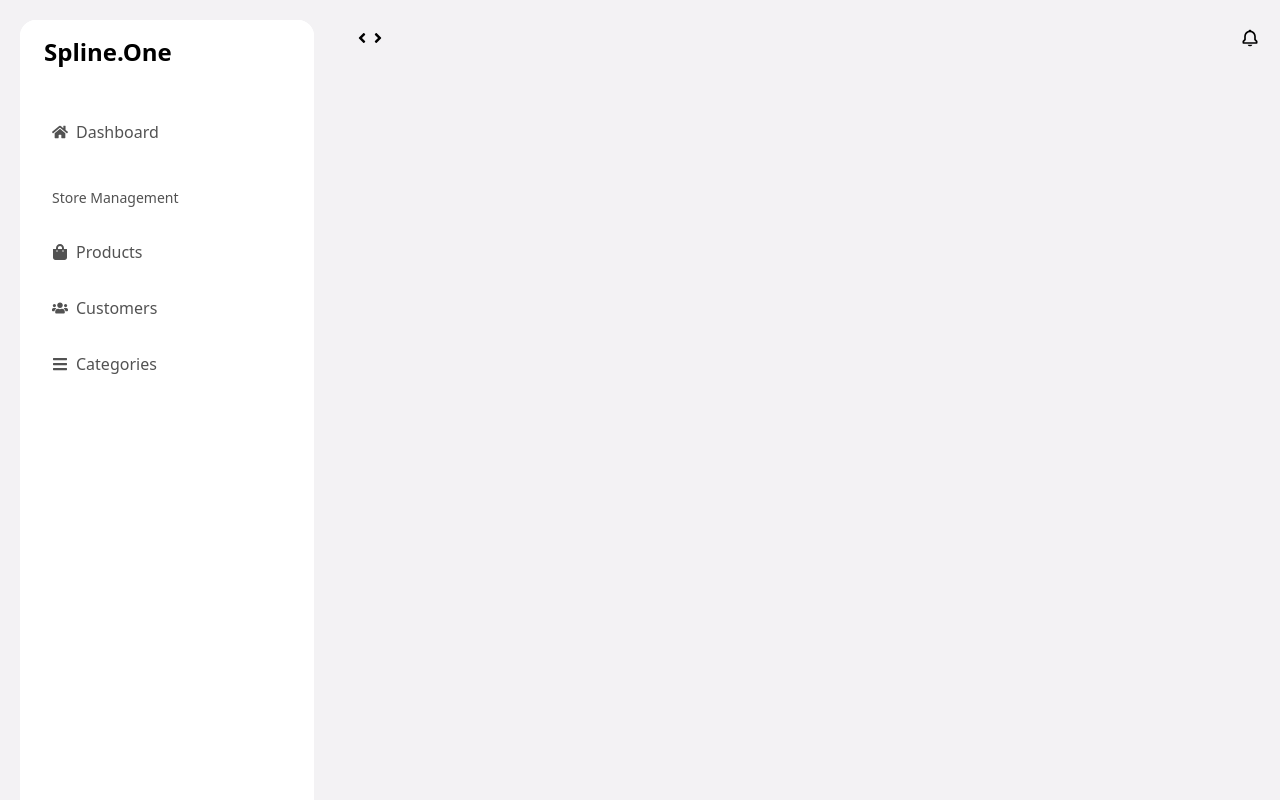
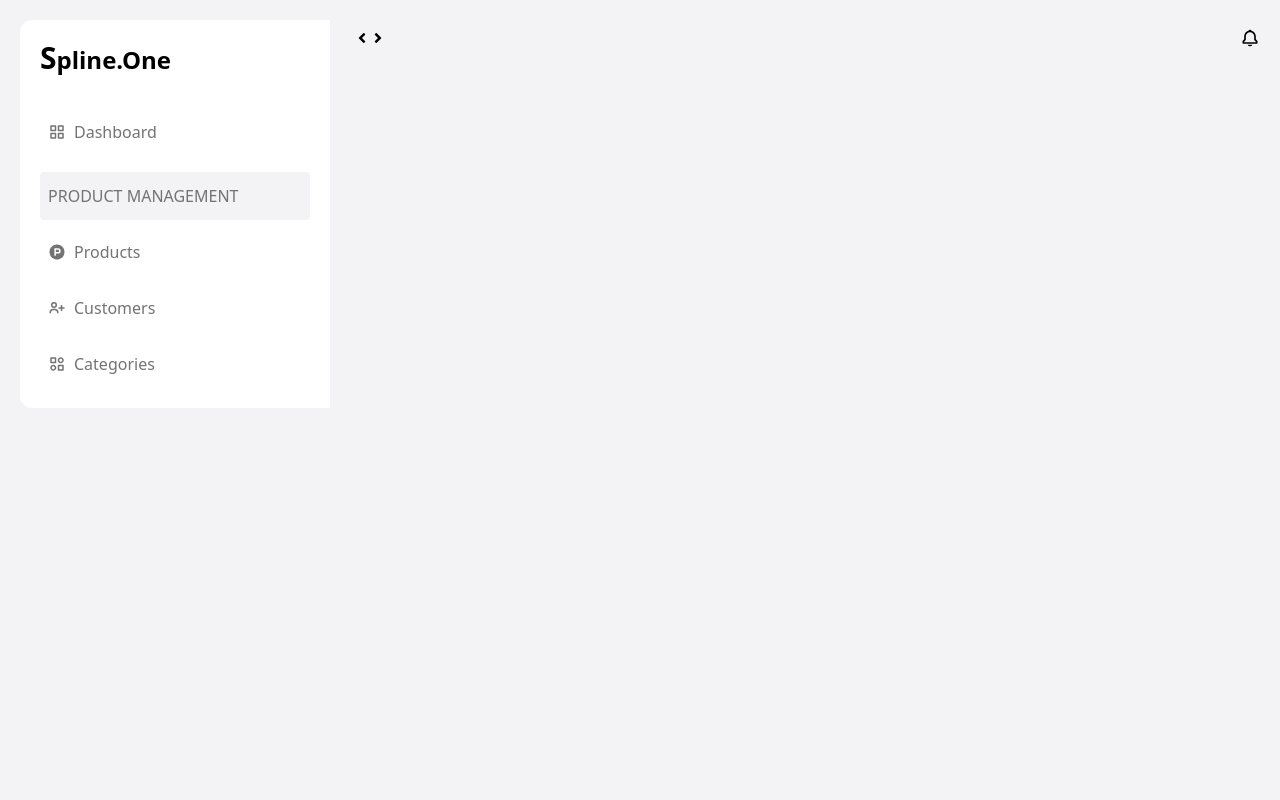
Before and after one commit to Hart102/e-commerce-client, a React (Vite) app: page /dashboard in a window 1280 px wide. Built offline with nearby package versions, Linux system fonts and the light colour scheme; what @nextui-org/react would draw is missing.

Commit message:
worked on cart page

```diff
--- a/src/App.css
+++ b/src/App.css
@@ -7,3 +7,15 @@ body{
     overflow-x: hidden;
     /* background-color: rgba(0, 0, 0, 0.5) */
 }
+
+::-webkit-scrollbar {
+  width: 3px;
+}
+
+::-webkit-scrollbar-track {
+  background: #f1f1f1;
+}
+
+::-webkit-scrollbar-thumb {
+  background: #888;
+}
--- /dev/null
+++ b/src/components/Footer/index.tsx
@@ -0,0 +1,32 @@
+import { Link } from "react-router-dom";
+import { FaGoogle, FaTwitter, FaFacebook } from "react-icons/fa";
+
+export default function Footer() {
+  return (
+    <div className="bg-[#F7F7F7] text-sm">
+      <div className="container mx-auto flex flex-col items-center gap-8 py-8">
+        <Link to="/" className="text-2xl font-bold first-letter:text-3xl">
+          Spline.One
+        </Link>
+
+        <div className="flex gap-4">
+          <Link to="">Fashion</Link>
+          <Link to="">Jewerrey</Link>
+          <Link to="">Electronics</Link>
+        </div>
+
+        <div className="flex gap-4">
+          <Link to="">
+            <FaGoogle />
+          </Link>
+          <Link to="">
+            <FaTwitter />
+          </Link>
+          <Link to="">
+            <FaFacebook />
+          </Link>
+        </div>
+      </div>
+    </div>
+  );
+}
--- a/src/components/Navigation/Navbar.tsx
+++ b/src/components/Navigation/Navbar.tsx
@@ -5,65 +5,114 @@ import {
   DropdownMenu,
   DropdownItem,
 } from "@nextui-org/react";
-import { FaBars, FaUserAlt, FaShoppingBag, FaSearch } from "react-icons/fa";
+import { useState } from "react";
+import {
+  FaBars,
+  FaTimes,
+  FaShoppingBag,
+  FaSearch,
+  FaTools,
+} from "react-icons/fa";
+import { BiGridAlt, BiLogOut } from "react-icons/bi";
 import { Link } from "react-router-dom";
 
+const navBarLink = [
+  { title: "Fashion", href: "" },
+  { title: "Jewerrey", href: "" },
+  { title: "Electronics", href: "" },
+];
+
 export default function Header() {
+  const [isTrue, setIsTrue] = useState<boolean>(false);
+  const toggleMenu = () => (!isTrue ? setIsTrue(true) : setIsTrue(false));
+
   return (
-    <nav className="w-screen text-sm">
-      <div className="container mx-auto flex flex-col md:flex-row items-center justify-between gap-2 md:gap-4 py-4 md:py-8 px-4 md:px-14">
-        <div className="w-full md:w-auto flex gap-4 items-center">
-          <FaBars />
-          <h2 className="text-2xl font-bold">Spline.One</h2>
+    <nav className="bg-[#F7F7F7] w-full fixed top-0 left-0 z-20 text-sm">
+      <div className="container bg-[#F7F7F7] relative mx-auto flex flex-col md:flex-row items-center justify-between gap-2 md:gap-4 py-3 px-4 md:px-14 z-40">
+        <div className="w-full md:w-auto flex gap-4 items-baseline justify-between">
+          <Link to="/" className="text-2xl font-bold first-letter:text-3xl">
+            Spline.One
+          </Link>
+          {!isTrue && (
+            <FaBars onClick={toggleMenu} className="block md:hidden" />
+          )}
+
+          {isTrue && (
+            <FaTimes onClick={toggleMenu} className="block md:hidden" />
+          )}
         </div>
 
-        <div className="w-full md:w-1/2 border rounded-md px-2 flex items-center gap-2">
+        <div
+          className={`absolute md:relative top-[60px] md:top-0 w-full md:w-7/12 p-5
+          md:p-0 flex flex-col-reverse md:flex-row justify-between gap-4 delay-150
+          duration-300 z-10 bg-[#F7F7F7] md:bg-transparent shadow md:shadow-none ${
+            !isTrue
+              ? "-translate-x-[30rem] md:-translate-x-0"
+              : "-translate-x-0"
+          }`}
+        >
+          <div className="w-full flex flex-col md:flex-row items-start md:items-center gap-4 [&_a]:p-2 md:[&_a]:p-2">
+            {navBarLink.map((link) => (
+              <Link
+                to={link.href}
+                className="w-11/12 md:w-auto hover:bg-black hover:text-white md:hover:bg-transparent md:hover:text-neutral-400"
+              >
+                {link.title}
+              </Link>
+            ))}
+          </div>
+
+          <div className="w-full md:w-auto flex items-center gap-8 pb-5 border-b md:border-0">
+            <div className="w-full border rounded px-2 md:hidden flex items-center gap-4">
               <FaSearch className="text-app-gray-100" />
               <Input
                 size="sm"
                 type="search"
-            placeholder="Type to search..."
+                placeholder="Search for products..."
                 classNames={{
-              base: "h-10 border-0 outline-0",
+                  base: "h-10 border-0 border-l",
                   mainWrapper: "h-full",
-              input: "text-small",
-              inputWrapper: "h-full font-normal hover:border-0",
+                  input: "text-small outline-0",
+                  inputWrapper: "h-full",
                 }}
-            style={{ outline: "0" }}
               />
             </div>
-
-        <div className="hidden md:flex items-center gap-4">
-          <Link to={""} className="flex items-center gap-2">
-            <FaShoppingBag className="text-app-gray-100" />
-            Cart
+          </div>
+          <div className="flex items-center justify-between p-2 gap-8">
+            <FaSearch className="hidden md:block" />
+            <Link to="/shop/cart" className="flex items-center gap-2">
+              <FaShoppingBag size={17} />
             </Link>
 
             <Dropdown>
               <DropdownTrigger>
                 <div className="flex items-center gap-2 cursor-pointer">
-                <FaUserAlt className="text-app-gray-100" />
-                Account
+                  <BiGridAlt size={17} />
                 </div>
               </DropdownTrigger>
               <DropdownMenu
                 variant="light"
-              className="flex flex-col p-5 rounded text-sm"
+                className="flex flex-col rounded text-sm bg-white shadow text-neutral-500 mt-1 px-0"
               >
-              <DropdownItem key="settings" className="my-1">
-                <Link to={""}>My Settings</Link>
+                <DropdownItem
+                  startContent={<FaTools />}
+                  key="settings"
+                  className="p-3 cursor-pointer hover:bg-[#F7F7F7]"
+                >
+                  <Link to={""}>My Account</Link>
                 </DropdownItem>
-              <DropdownItem key="analytics" className="my-1">
-                <Link to={""}>Analytics</Link>
-              </DropdownItem>
-
-              <DropdownItem key="logout" color="danger" className="my-1">
+                <DropdownItem
+                  key="logout"
+                  startContent={<BiLogOut />}
+                  className="p-3 cursor-pointer hover:bg-[#F7F7F7]"
+                >
                   <Link to={""}> Log Out</Link>
                 </DropdownItem>
               </DropdownMenu>
             </Dropdown>
           </div>
         </div>
+      </div>
     </nav>
   );
 }
--- a/src/components/Navigation/SideBar.tsx
+++ b/src/components/Navigation/SideBar.tsx
@@ -1,51 +1,50 @@
 import { Link } from "react-router-dom";
-import { FaHome, FaTimes } from "react-icons/fa";
-import { sideBarLinks } from "./sidebarLinks";
+import {
+  BiGridAlt,
+  BiLogoProductHunt,
+  BiUserPlus,
+  BiCategoryAlt,
+} from "react-icons/bi";
 
-export default function SideBar({
-  activate,
-  onclick,
-}: {
-  activate: boolean;
-  onclick: () => void;
-}) {
+const sideBarLinks = [
+  { icon: BiLogoProductHunt, title: "Products", href: "/dashboard_1/products" },
+  { icon: BiUserPlus, title: "Customers", href: "/dashboard_1/customers" },
+  { icon: BiCategoryAlt, title: "Categories", href: "/dashboard_1/categories" },
+];
+
+export default function SideBar() {
   return (
-    <aside
-      className={`md:block bg-white w-full md:w-[23%] fixed rounded-2xl h-full z-10 ${
-        !activate ? "hidden" : "block absolute"
-      }`}
+    <aside className="bg-white p-5 rounded-l-xl h-[93vh w-full md:w-3/12 hidden md:flex flex-col gap-8">
+      <Link
+        to="/dashboard_1/products"
+        className="text-2xl font-bold first-letter:text-3xl"
       >
-      <div className="flex flex-col gap-5 py-4 px-6 bg-white h-full rounded-2xl">
-        <FaTimes className="block md:hidden self-end" onClick={onclick} />
-        <Link to="/dashboard">
-          <h2 className="text-2xl font-bold">Spline.One</h2>
+        Spline.One
       </Link>
 
-        <div className="mt-5">
+      <div className="flex flex-col gap-4 text-neutral-500">
         <Link
-            to={""}
-            className="flex items-center gap-2 text-neutral-600 py-3 px-2 rounded-lg hover:bg-app-gray-50"
+          to="/dashboard_1/products"
+          className="flex items-center gap-2 px-2 py-3 rounded hover:bg-main-gray"
         >
-            <FaHome />
+          <BiGridAlt size={18} />
           Dashboard
         </Link>
 
-          <div className="mt-8">
-            <p className="text-neutral-600 text-sm mb-5 px-2">
-              Store Management
-            </p>
-            <div className="mt-5 flex flex-col gap-2">
-              {sideBarLinks.map((sideLinks) => (
+        <div className="flex flex-col gap-2">
+          <p className="px-2 py-3 rounded bg-main-gray">PRODUCT MANAGEMENT</p>
+
+          <div className="flex flex-col gap-2">
+            {sideBarLinks.map((link) => (
               <Link
-                  key={sideLinks.title}
-                  to={sideLinks.href}
-                  className="flex items-center gap-2 text-neutral-600 py-3 px-2 rounded-lg hover:bg-app-gray-50 capitalize"
+                key={link.href}
+                to={link.href}
+                className="flex items-center gap-2 px-2 py-3 rounded hover:bg-main-gray"
               >
-                  <sideLinks.icon />
-                  {sideLinks.title}
+                <link.icon size={18} />
+                {link.title}
               </Link>
             ))}
-            </div>
           </div>
         </div>
       </div>
--- a/src/layout/MainLayout.tsx
+++ b/src/layout/MainLayout.tsx
@@ -1,15 +1,15 @@
 import { Outlet } from "react-router-dom";
 import Header from "../components/Navigation/Navbar";
+import Footer from "../components/Footer";
 
 export default function MainLayout() {
   return (
     <>
       <Header />
-      {/* <div className="w-full py-4 md:py-8 px-41 md:px-14"> */}
-      <div className="container1 mx-auto1 md:p-5">
+      <div className="md:p-5 my-10">
         <Outlet />
       </div>
-      {/* </div> */}
+      <Footer />
     </>
   );
 }
--- a/tailwind.config.js
+++ b/tailwind.config.js
@@ -13,6 +13,9 @@ export default {
         "app-yellow-200": "#D1A627",
         "app-yellow-100": "#EDB953",
         overLay: "rgba(0, 0, 0, 0.5)",
+
+        // ------------------
+        "main-gray": "#F3F2F4",
       },
     },
   },
@@ -20,3 +23,5 @@ export default {
 };
 // 27272A
 // 18181B
+
+// Dark blue: #10182F
```
Also changed, not shown: src/App.tsx (+11 -5 lines), src/dummy/products.ts (+8 -8 lines), src/pages/Cart/index.tsx (renamed from src/pages/checkoutSummary/summary.tsx, +14 -6 lines), src/pages/dashboard_1/Products/index.tsx (added, +66 -0 lines), src/pages/Checkout/index.tsx (renamed from src/pages/shipping/index.tsx). Lines whose indentation alone changed are shown as unchanged.
